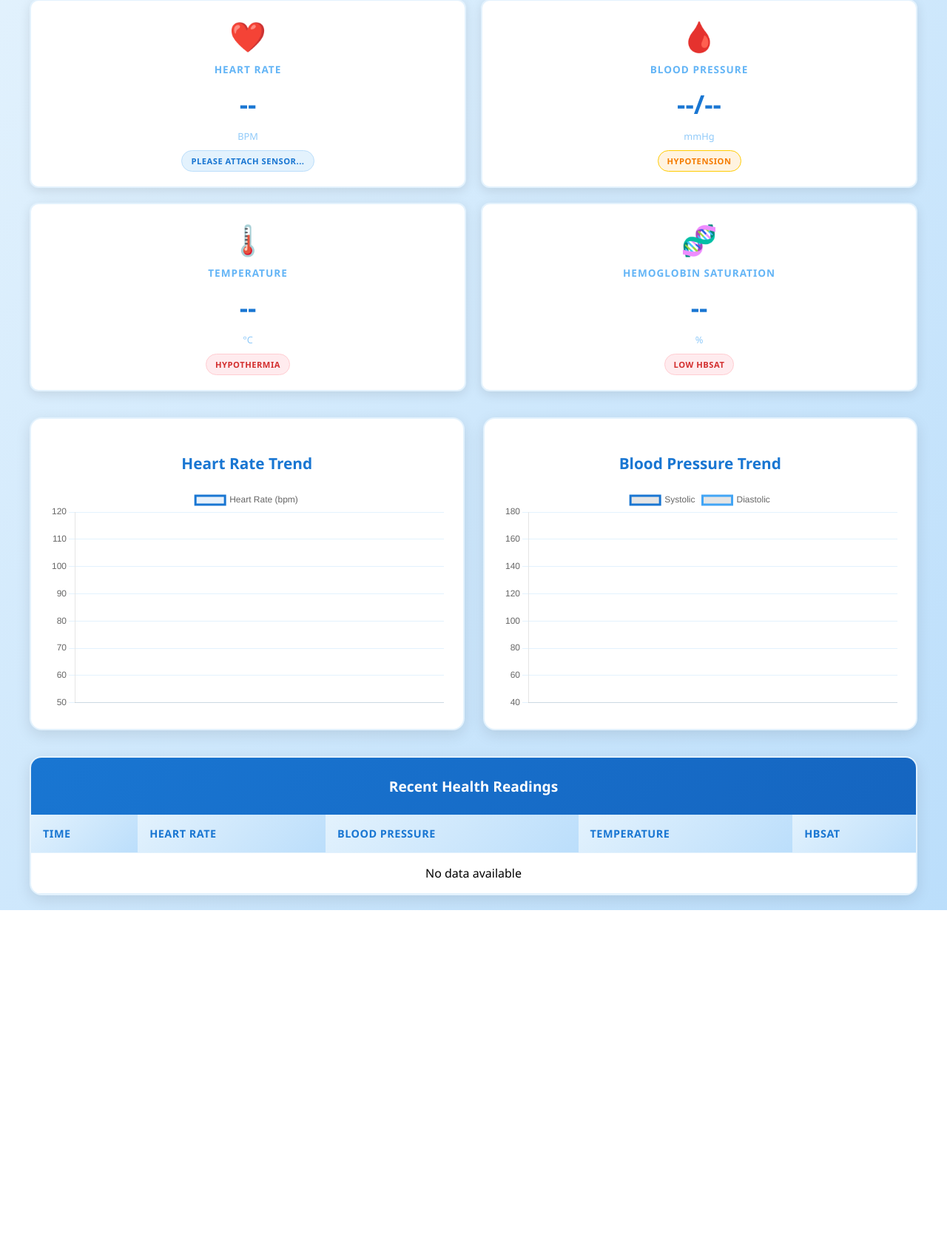
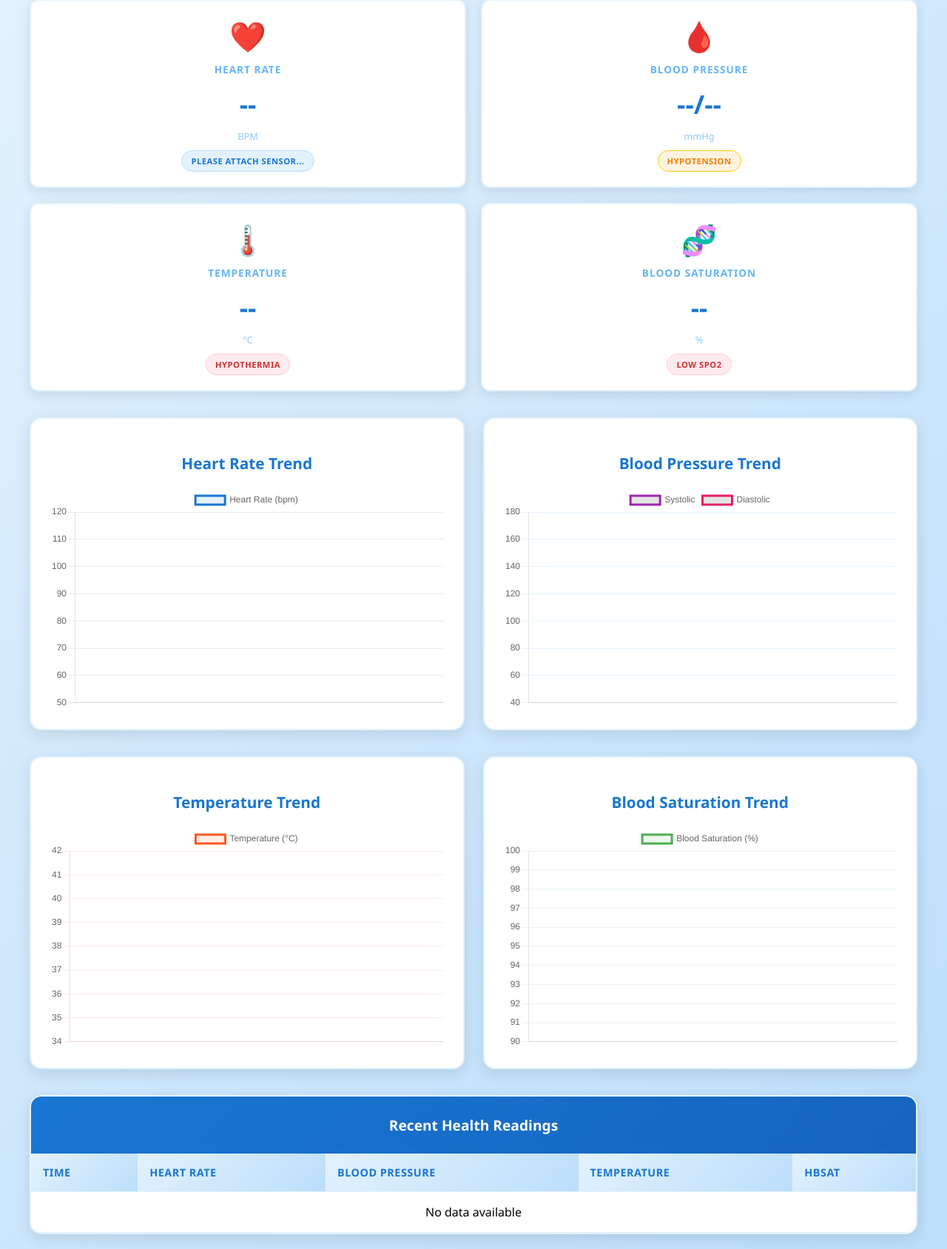
Before and after one commit to ke-xinn/vital-website-server, a Flask app: page / in a window 1280 px wide. Shown: the part 108-1796 px from the top of the page at 74% size. Before the commit the page ends 1338 px from the top, so only its background shows below. Run offline with Flask 3, Linux system fonts and the light colour scheme; data that the repository does not hold is empty.

Commit message:
Update trend plotter

```diff
--- a/templates/dashboard.html
+++ b/templates/dashboard.html
@@ -283,7 +283,7 @@
             </div>
             <div class="vital-card">
                 <div class="vital-icon">🧬</div>
-                <div class="vital-label">Hemoglobin Saturation</div>
+                <div class="vital-label">Blood Saturation</div>
                 <div class="vital-value" id="oxygenSat">--</div>
                 <div class="vital-unit">%</div>
                 <div class="health-status" id="oxygenStatus">Connecting...</div>
@@ -301,6 +301,21 @@
                 <h3>Blood Pressure Trend</h3>
                 <div class="chart-container">
                     <canvas id="bloodPressureChart"></canvas>
+                </div>
+            </div>
+        </div>
+
+        <div class="charts-container">
+            <div class="chart-card">
+                <h3>Temperature Trend</h3>
+                <div class="chart-container">
+                    <canvas id="temperatureChart"></canvas>
+                </div>
+            </div>
+            <div class="chart-card">
+                <h3>Blood Saturation Trend</h3>
+                <div class="chart-container">
+                    <canvas id="spo2Chart"></canvas>
                 </div>
             </div>
         </div>
@@ -336,6 +351,8 @@
                 this.lastUpdateTime = null;
                 this.heartRateChart = null;
                 this.bloodPressureChart = null;
+                this.temperatureChart = null;
+                this.spo2Chart = null;
                 this.maxDataPoints = 20;
 
                 this.initializeCharts();
@@ -373,7 +390,7 @@
                                     min: 50,
                                     max: 120,
                                     grid: {
-                                        color: '#e3f2fd'
+                                        color: '#f3e5f5'
                                     }
                                 },
                                 x: {
@@ -385,7 +402,7 @@
                         }
                     });
 
-                    // Blood Pressure Chart with blue theme
+                    // Blood Pressure Chart with purple/magenta theme
                     const bpCtx = document.getElementById('bloodPressureChart').getContext('2d');
                     this.bloodPressureChart = new Chart(bpCtx, {
                         type: 'line',
@@ -395,7 +412,7 @@
                                 {
                                     label: 'Systolic',
                                     data: [],
-                                    borderColor: '#1976d2',
+                                    borderColor: '#9c27b0',
                                     borderWidth: 3,
                                     fill: false,
                                     tension: 0.4
@@ -403,7 +420,7 @@
                                 {
                                     label: 'Diastolic',
                                     data: [],
-                                    borderColor: '#42a5f5',
+                                    borderColor: '#e91e63',
                                     borderWidth: 3,
                                     fill: false,
                                     tension: 0.4
@@ -436,6 +453,81 @@
                             }
                         }
                     });
+
+                    // Temperature Chart with red/orange theme
+                    const tempCtx = document.getElementById('temperatureChart').getContext('2d');
+                    this.temperatureChart = new Chart(tempCtx, {
+                        type: 'line',
+                        data: {
+                            labels: [],
+                            datasets: [{
+                                label: 'Temperature (°C)',
+                                data: [],
+                                borderColor: '#ff5722',
+                                backgroundColor: 'rgba(255, 87, 34, 0.1)',
+                                borderWidth: 3,
+                                fill: true,
+                                tension: 0.4
+                            }]
+                        },
+                        options: {
+                            responsive: true,
+                            maintainAspectRatio: false,
+                            scales: {
+                                y: {
+                                    beginAtZero: false,
+                                    min: 34,
+                                    max: 42,
+                                    grid: {
+                                        color: '#ffebee'
+                                    }
+                                },
+                                x: {
+                                    grid: {
+                                        color: '#ffebee'
+                                    }
+                                }
+                            }
+                        }
+                    });
+
+                    // SpO2 Chart with green theme
+                    const spo2Ctx = document.getElementById('spo2Chart').getContext('2d');
+                    this.spo2Chart = new Chart(spo2Ctx, {
+                        type: 'line',
+                        data: {
+                            labels: [],
+                            datasets: [{
+                                label: 'Blood Saturation (%)',
+                                data: [],
+                                borderColor: '#4caf50',
+                                backgroundColor: 'rgba(76, 175, 80, 0.1)',
+                                borderWidth: 3,
+                                fill: true,
+                                tension: 0.4
+                            }]
+                        },
+                        options: {
+                            responsive: true,
+                            maintainAspectRatio: false,
+                            scales: {
+                                y: {
+                                    beginAtZero: false,
+                                    min: 90,
+                                    max: 100,
+                                    grid: {
+                                        color: '#e8f5e8'
+                                    }
+                                },
+                                x: {
+                                    grid: {
+                                        color: '#e8f5e8'
+                                    }
+                                }
+                            }
+                        }
+                    });
+
                 } catch (error) {
                     console.error('Chart initialization failed:', error);
                 }
@@ -545,10 +637,10 @@
                 const spo2 = data.spo2;
 
                 if (spo2 < 95.0) {
-                    oxygenStatus.textContent = 'Low HbSat';
+                    oxygenStatus.textContent = 'Low SpO2';
                     oxygenStatus.className = 'health-status status-danger';
                 } else {
-                    oxygenStatus.textContent = 'Normal HbSat';
+                    oxygenStatus.textContent = 'Normal SpO2';
                     oxygenStatus.className = 'health-status status-normal';
                 }
 
@@ -627,6 +719,8 @@
                     const heartRateData = [];
                     const systolicData = [];
                     const diastolicData = [];
+                    const temperatureData = [];
+                    const spo2Data = [];
 
                     sortedHistory.slice(-this.maxDataPoints).forEach(reading => {
                         const time = new Date(reading.server_timestamp || reading.timestamp);
@@ -634,6 +728,8 @@
                         heartRateData.push(reading.bpm);
                         systolicData.push(reading.sys);
                         diastolicData.push(reading.dia);
+                        temperatureData.push(reading.temperature);
+                        spo2Data.push(reading.spo2);
                     });
 
                     // Update Heart Rate Chart
@@ -646,6 +742,16 @@
                     this.bloodPressureChart.data.datasets[0].data = systolicData;
                     this.bloodPressureChart.data.datasets[1].data = diastolicData;
                     this.bloodPressureChart.update('none');
+
+                    // Update Temperature Chart
+                    this.temperatureChart.data.labels = labels;
+                    this.temperatureChart.data.datasets[0].data = temperatureData;
+                    this.temperatureChart.update('none');
+
+                    // Update SpO2 Chart
+                    this.spo2Chart.data.labels = labels;
+                    this.spo2Chart.data.datasets[0].data = spo2Data;
+                    this.spo2Chart.update('none');
 
                 } catch (error) {
                     console.error('Chart update error:', error);
```
